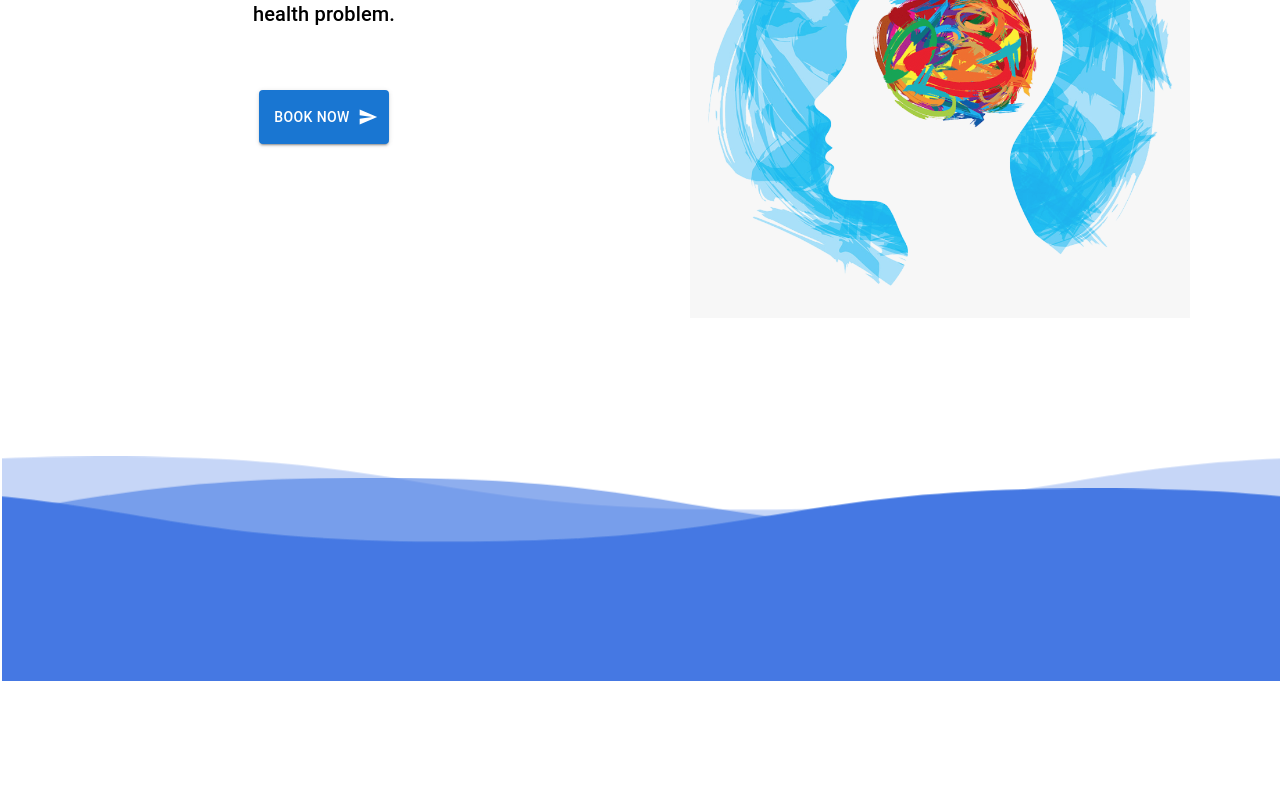
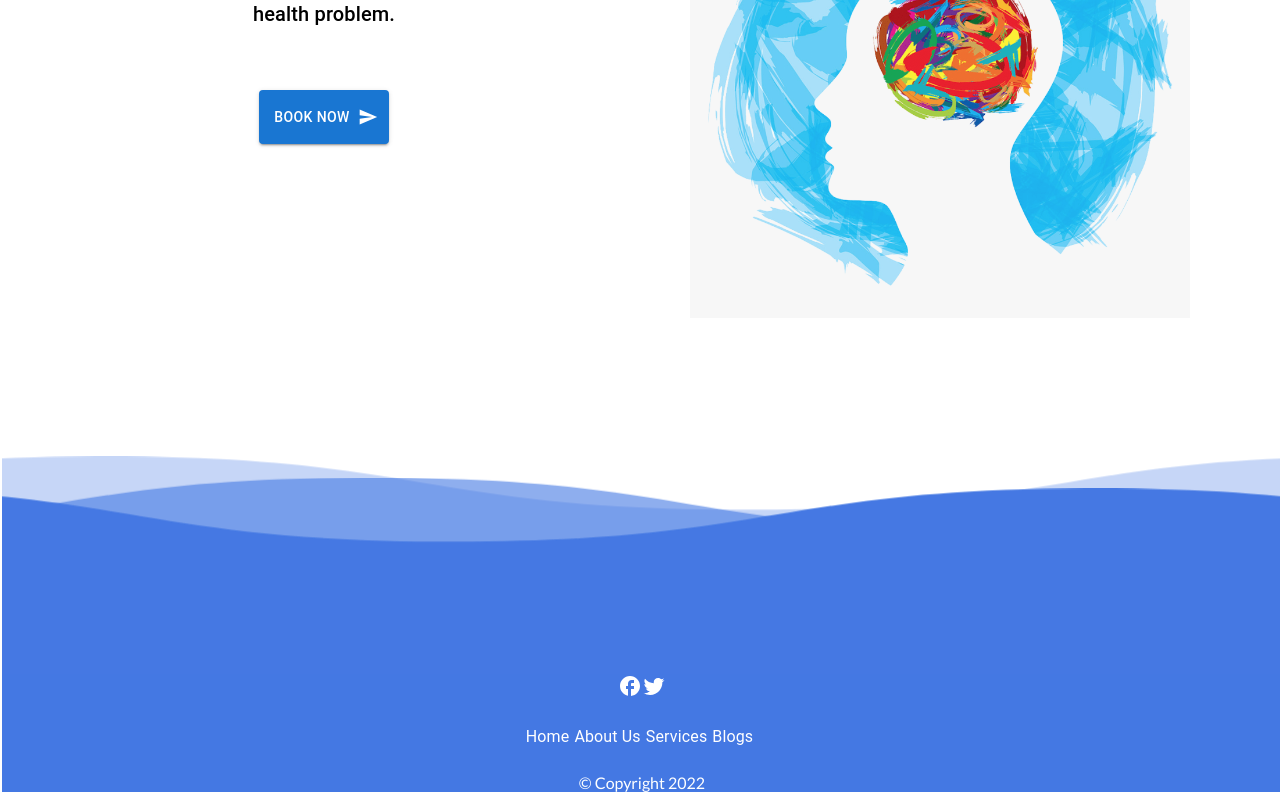
Before and after one commit to susilnem/Mindspace, a React (Create React App) app in the folder client/: page / in a window 1280 px wide. Shown: the part 3679-4479 px from the top of the page. Before the commit the page ends 4371 px from the top, so only its background shows below. Built offline with nearby package versions, Linux system fonts and the light colour scheme.

Commit message:
add footer

```diff
--- a/client/src/components/Footer/Footer.js
+++ b/client/src/components/Footer/Footer.js
@@ -1,24 +1,34 @@
-import React from 'react'
-import './footer.css'
+import React from "react";
+import "./footer.css";
+import FooterContent from "./FooterContent";
 
 function Footer() {
   return (
     <footer>
-            <svg viewBox="0 0 120 29">å
+      <svg viewBox="0 0 120 29">
+        å
         <defs>
           <mask id="xxx">
             <circle cx={7} cy={12} r={40} fill="#fff" />
           </mask>
           <filter id="goo">
             <feGaussianBlur in="SourceGraphic" stdDeviation={2} result="blur" />
-                        <feColorMatrix in="blur" mode="matrix" values="
+            <feColorMatrix
+              in="blur"
+              mode="matrix"
+              values="
        1 0 0 0 0
        0 1 0 0 0
        0 0 1 0 0
-       0 0 0 13 -9" result="goo" />
+       0 0 0 13 -9"
+              result="goo"
+            />
             <feBlend in="SourceGraphic" in2="goo" />
           </filter>
-                    <path id="wave" d="M 0,10 C 30,10 30,15 60,15 90,15 90,10 120,10 150,10 150,15 180,15 210,15 210,10 240,10 v 28 h -240 z" />
+          <path
+            id="wave"
+            d="M 0,10 C 30,10 30,15 60,15 90,15 90,10 120,10 150,10 150,15 180,15 210,15 210,10 240,10 v 28 h -240 z"
+          />
         </defs>
         <use id="wave3" className="wave" xlinkHref="#wave" x={0} y={-2} />
         <use id="wave2" className="wave" xlinkHref="#wave" x={0} y={0} />
@@ -29,9 +39,9 @@ function Footer() {
           <use id="wave1" className="wave" xlinkHref="#wave" x={0} y={1} />
         </g>
       </svg>
-
+      <FooterContent />
     </footer>
-    )
+  );
 }
 
-export default Footer
+export default Footer;
--- /dev/null
+++ b/client/src/components/Footer/FooterContent.js
@@ -0,0 +1,33 @@
+import React from "react";
+import FacebookRoundedIcon from "@mui/icons-material/FacebookRounded";
+import TwitterIcon from "@mui/icons-material/Twitter";
+import { Box, Typography } from "@mui/material";
+import { Stack } from "@mui/material";
+
+function FooterContent() {
+  return (
+    <Box sx={{ marginTop: "-10px" }}>
+      <Stack spacing={3}>
+        <Box sx={{ display: "inline" }}>
+          <FacebookRoundedIcon />
+          <TwitterIcon />
+        </Box>
+        <Box
+          sx={{
+            display: "flex",
+            justifyContent: "center ",
+            flexDirection: "row",
+          }}
+        >
+          <Typography sx={{ paddingRight: "5px" }}>Home</Typography>
+          <Typography sx={{ paddingRight: "5px" }}>About Us</Typography>
+          <Typography sx={{ paddingRight: "5px" }}>Services</Typography>
+          <Typography sx={{ paddingRight: "5px" }}>Blogs</Typography>
+        </Box>
+        <Box>&copy; Copyright 2022</Box>
+      </Stack>
+    </Box>
+  );
+}
+
+export default FooterContent;
```
Lines whose indentation alone changed are shown as unchanged.
